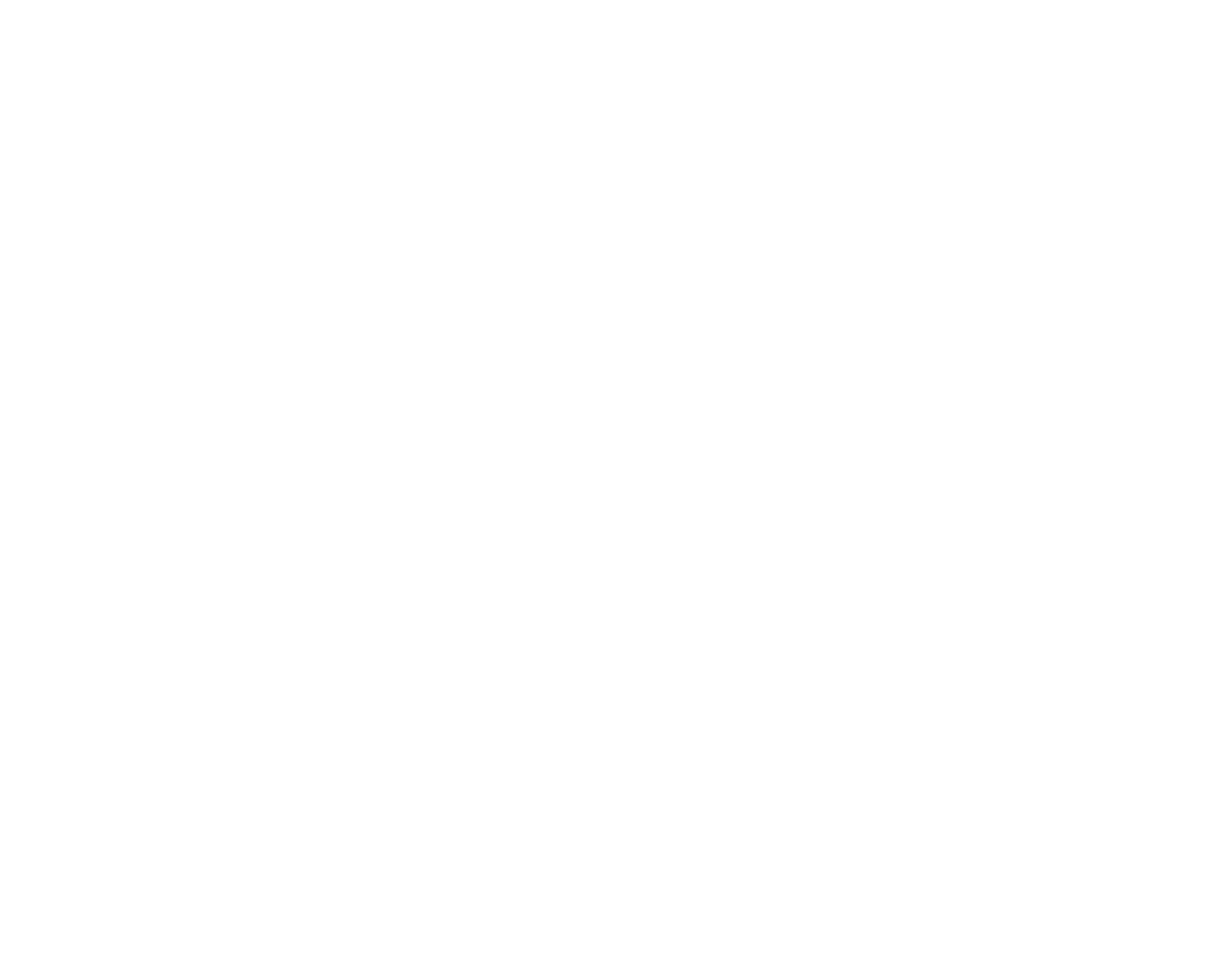
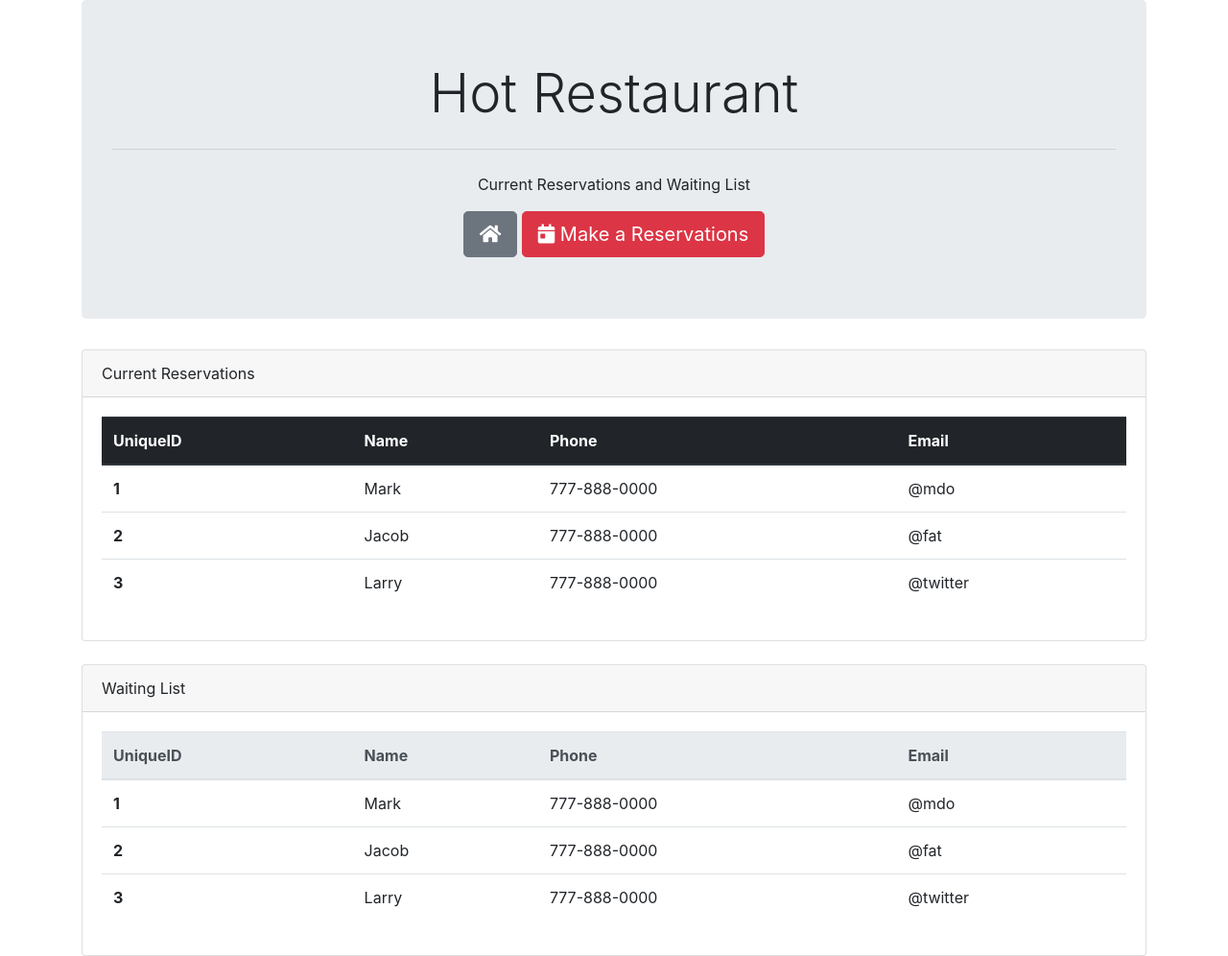
Before and after one commit to moralh2/table-reservation, a website: page tables.html in a window 1280 px wide. Shown: the whole page at 96% size. Before the commit the page ends 800 px from the top, so only its background shows below. Drawn offline with nearby package versions, Linux system fonts and the light colour scheme.

Commit message:
add tables html

```diff
--- a/tables.html
+++ b/tables.html
@@ -0,0 +1,114 @@
+<!doctype html>
+<html lang="en">
+
+<head>
+    <meta charset="utf-8">
+    <meta name="viewport" content="width=device-width, initial-scale=1, shrink-to-fit=no">
+    <link rel="stylesheet" href="https://stackpath.bootstrapcdn.com/bootstrap/4.1.3/css/bootstrap.min.css" integrity="sha384-MCw98/SFnGE8fJT3GXwEOngsV7Zt27NXFoaoApmYm81iuXoPkFOJwJ8ERdknLPMO"
+        crossorigin="anonymous">
+    <link rel="stylesheet" href="https://use.fontawesome.com/releases/v5.6.3/css/all.css" integrity="sha384-UHRtZLI+pbxtHCWp1t77Bi1L4ZtiqrqD80Kn4Z8NTSRyMA2Fd33n5dQ8lWUE00s/"
+        crossorigin="anonymous">
+    <title>Table Reservation</title>
+</head>
+
+<body>
+    <div class="container">
+        <div class="jumbotron text-center">
+            <h1 class="display-4">Hot Restaurant</h1>
+            <hr class="my-4">
+            <p>Current Reservations and Waiting List</p>
+            <a class="btn btn-secondary btn-lg" href="#" role="button"><i class="fas fa-home"></i></a>
+            <a class="btn btn-danger btn-lg" href="#" role="button"><i class="fas fa-calendar-day"></i> Make a
+                Reservations</a>
+        </div>
+
+        <div class="card">
+            <div class="card-header">
+                Current Reservations
+            </div>
+            <div class="card-body">
+                <table class="table">
+                    <thead class="thead-dark">
+                        <tr>
+                            <th scope="col">UniqueID</th>
+                            <th scope="col">Name</th>
+                            <th scope="col">Phone</th>
+                            <th scope="col">Email</th>
+                        </tr>
+                    </thead>
+                    <tbody id="current-reservations">
+                        <tr>
+                            <th scope="row">1</th>
+                            <td>Mark</td>
+                            <td>777-888-0000</td>
+                            <td>@mdo</td>
+                        </tr>
+                        <tr>
+                            <th scope="row">2</th>
+                            <td>Jacob</td>
+                            <td>777-888-0000</td>
+                            <td>@fat</td>
+                        </tr>
+                        <tr>
+                            <th scope="row">3</th>
+                            <td>Larry</td>
+                            <td>777-888-0000</td>
+                            <td>@twitter</td>
+                        </tr>
+                    </tbody>
+                </table>
+            </div>
+        </div>
+
+        <div class="card mt-4">
+            <div class="card-header">
+                Waiting List
+            </div>
+            <div class="card-body">
+                <table class="table">
+                    <thead class="thead-light">
+                        <tr>
+                            <th scope="col">UniqueID</th>
+                            <th scope="col">Name</th>
+                            <th scope="col">Phone</th>
+                            <th scope="col">Email</th>
+                        </tr>
+                    </thead>
+                    <tbody id="waiting-list">
+                        <tr>
+                            <th scope="row">1</th>
+                            <td>Mark</td>
+                            <td>777-888-0000</td>
+                            <td>@mdo</td>
+                        </tr>
+                        <tr>
+                            <th scope="row">2</th>
+                            <td>Jacob</td>
+                            <td>777-888-0000</td>
+                            <td>@fat</td>
+                        </tr>
+                        <tr>
+                            <th scope="row">3</th>
+                            <td>Larry</td>
+                            <td>777-888-0000</td>
+                            <td>@twitter</td>
+                        </tr>
+                    </tbody>
+                </table>
+            </div>
+        </div>
+
+    </div>
+
+
+
+
+    <script src="https://code.jquery.com/jquery-3.3.1.slim.min.js" integrity="sha384-q8i/X+965DzO0rT7abK41JStQIAqVgRVzpbzo5smXKp4YfRvH+8abtTE1Pi6jizo"
+        crossorigin="anonymous"></script>
+    <script src="https://cdnjs.cloudflare.com/ajax/libs/popper.js/1.14.3/umd/popper.min.js" integrity="sha384-ZMP7rVo3mIykV+2+9J3UJ46jBk0WLaUAdn689aCwoqbBJiSnjAK/l8WvCWPIPm49"
+        crossorigin="anonymous"></script>
+    <script src="https://stackpath.bootstrapcdn.com/bootstrap/4.1.3/js/bootstrap.min.js" integrity="sha384-ChfqqxuZUCnJSK3+MXmPNIyE6ZbWh2IMqE241rYiqJxyMiZ6OW/JmZQ5stwEULTy"
+        crossorigin="anonymous"></script>
+</body>
+
+</html>
```
Also changed, not shown: reserve.html (+1 -1 lines).
